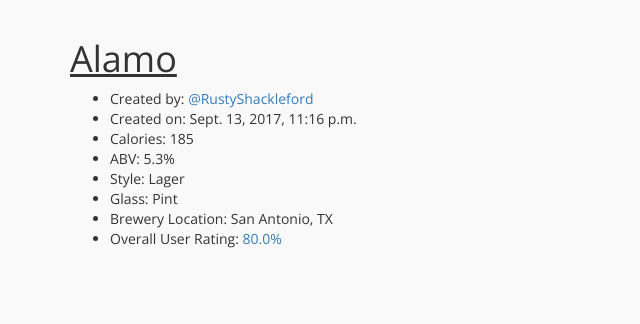
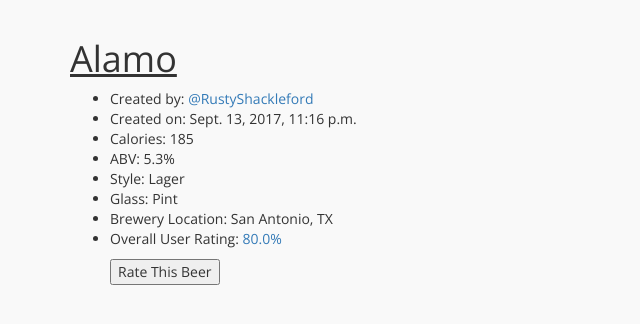
Before and after one commit to bfolks2/Python-Challenge-Beer-API, a Django app: a page that uses templates/base.html in a window 1280 px wide. Shown: the part 51-375 px from the top of the page, without its empty margins (0-640 px from the left). Run offline with Django 3.2, Linux system fonts and the light colour scheme; data comes from the database, SQL or seed files in the repository; both versions use the stored data as it was after the commit; some libraries are stand-ins or nearby versions.

Commit message:
added rating button to beer details

```diff
--- a/mybeerapp/templates/mybeerapp/beerdetails.html
+++ b/mybeerapp/templates/mybeerapp/beerdetails.html
@@ -13,6 +13,12 @@
       {% if beer.ratings.count %}
         <li>Overall User Rating: <a href="{% url 'mybeerapp:rating_details' slug=beer.slug %}">{{beer.total_average}}%</a></li>
       {% endif %}
+
+      <form action="{% url 'mybeerapp:rating' slug=beer.slug %}">
+        {% csrf_token %}
+        <input class="ratedetailbutton" type="submit" name="" value="Rate This Beer">
+      </form>
+
     </ul>
 
   </div>
--- a/mybeerapp/urls.py
+++ b/mybeerapp/urls.py
@@ -5,6 +5,7 @@ app_name='mybeerapp'
 
 urlpatterns = [
     url(r'^new/$', views.createbeer, name='create'),
+    url(r'^rate/(?P<slug>[-\w]+)/$', views.createrating, name='rating'),
     url(r'^rate/$', views.createrating, name='rating'),
     url(r'^by/(?P<username>[-\w]+)/$', views.user_beerlist, name='user_beerlist'),
     url(r'^by/$', views.user_search, name='user_search'),
--- a/mybeerapp/views.py
+++ b/mybeerapp/views.py
@@ -80,7 +80,7 @@ class BeerDeleteView(LoginRequiredMixin,DeleteView):
 
 
 @login_required
-def createrating(request):
+def createrating(request, slug=''):
 
     beerflag=False
 
@@ -95,7 +95,11 @@ def createrating(request):
             rating.save()
             return render(request, 'mybeerapp/ratingdetails.html',{'beer':rating.beer})
     else:
-        ratingform=RatingForm()
+        if slug=='':
+            ratingform=RatingForm()
+        else:
+            beerslug=get_object_or_404(Beer, slug=slug)
+            ratingform=RatingForm(initial={'beer': beerslug})
 
     return render (request,'mybeerapp/createrating.html',{'form':ratingform,'beerflag':beerflag})
 
--- a/static/BeerAPI/css/master9.css
+++ b/static/BeerAPI/css/master.css
@@ -12,6 +12,10 @@ body{
 
 .ratingdet{
   padding-top: 15px;
+}
+
+.ratedetailbutton{
+  margin-top: 10px;
 }
 
 .introsection .container h3{
--- a/templates/base.html
+++ b/templates/base.html
@@ -7,7 +7,7 @@
     <!-- Latest compiled and minified CSS -->
     <link rel="stylesheet" href="https://maxcdn.bootstrapcdn.com/bootstrap/3.3.7/css/bootstrap.min.css" integrity="sha384-BVYiiSIFeK1dGmJRAkycuHAHRg32OmUcww7on3RYdg4Va+PmSTsz/K68vbdEjh4u" crossorigin="anonymous">
     <!-- Link to CSS -->
-    <link rel="stylesheet" href="{% static 'BeerAPI/css/master9.css' %}">
+    <link rel="stylesheet" href="{% static 'BeerAPI/css/master.css' %}">
     <!-- Fonts -->
     <link href="https://fonts.googleapis.com/css?family=Open+Sans" rel="stylesheet">
   </head>
```
Also changed, not shown: db.sqlite3.
